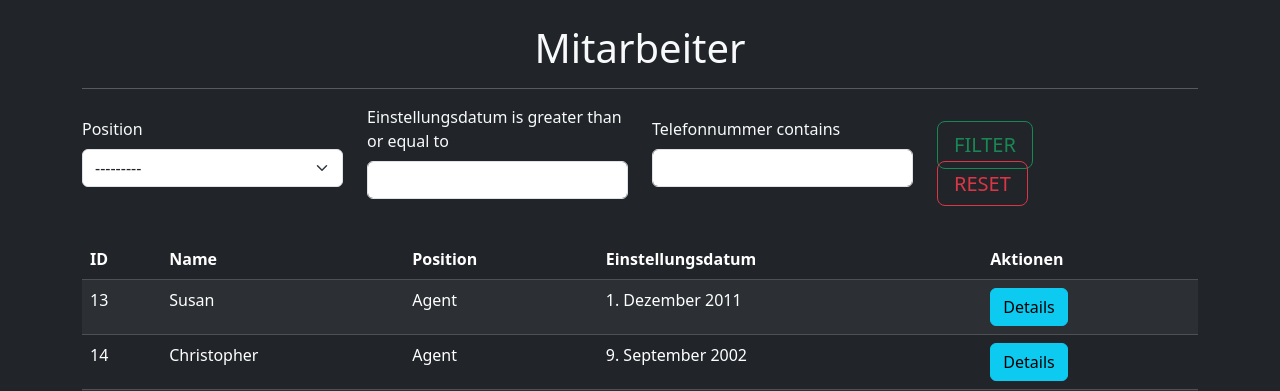
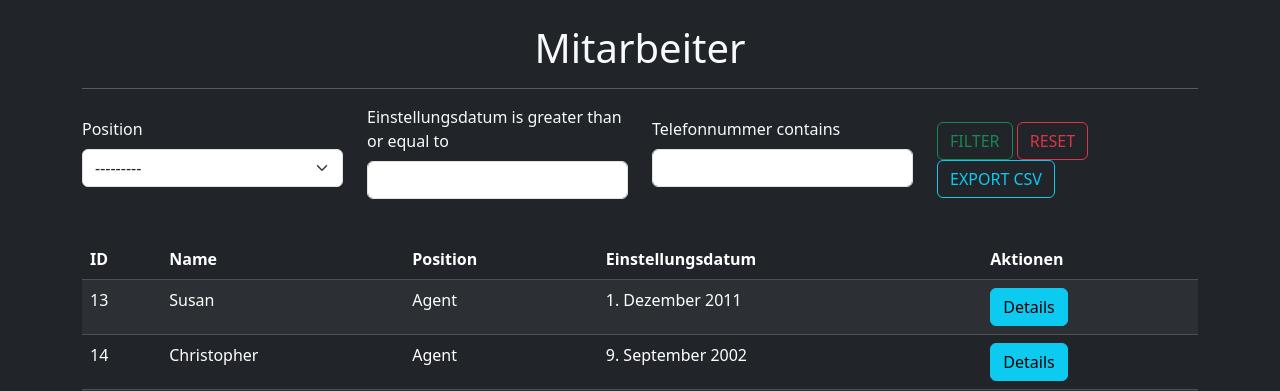
Before and after one commit to dennisjanvogt/django_apps, a Django app: page /versicherung/mitarbeiter/ in a window 1280 px wide. Shown: the part 56-447 px from the top of the page. Run offline with Django 4.2, Linux system fonts and the light colour scheme; a user stored in the database is signed in; data comes from the database, SQL or seed files in the repository; some libraries are stand-ins or nearby versions.

Commit message:
added mitarbeiter versicherung csv export

```diff
--- a/versicherung/templates/mitarbeiter/mitarbeiter_list.html
+++ b/versicherung/templates/mitarbeiter/mitarbeiter_list.html
@@ -14,11 +14,15 @@
             {{ field|as_crispy_field }}
         </div>
         {% endfor %}
-        <div class="col-md-2">
-            <button class="d-inline btn btn-lg btn-outline-success"
+        <div class="col-md-3">
+            <button class="btn btn-outline-success"
                 type="submit">FILTER</button>
             <a href="{% url 'mitarbeiter_list' %}"
-                class="d-inline btn btn-lg btn-outline-danger">RESET</a>
+                class="btn btn-outline-danger">RESET</a>
+            <a
+                href="{% url 'export_mitarbeiter_csv' %}?{{ request.GET.urlencode }}"
+                class="btn btn-outline-info">EXPORT CSV</a>
+
         </div>
     </div>
 </form>
--- a/versicherung/urls/mitarbeiter_urls.py
+++ b/versicherung/urls/mitarbeiter_urls.py
@@ -1,6 +1,7 @@
 from django.urls import path
 
 from ..views.mitarbeiter_views import (
+    export_mitarbeiter_csv,
     mitarbeiter_list,
     mitarbeiter_create,
     mitarbeiter_delete,
@@ -22,4 +23,7 @@ urlpatterns = [
         mitarbeiter_delete,
         name="mitarbeiter_delete",
     ),
+    path(
+        "mitarbeiter/export_csv/", export_mitarbeiter_csv, name="export_mitarbeiter_csv"
+    ),
 ]
--- a/versicherung/views/mitarbeiter_views.py
+++ b/versicherung/views/mitarbeiter_views.py
@@ -1,4 +1,5 @@
-from django.http import HttpRequest
+import csv
+from django.http import HttpRequest, HttpResponse
 from django.shortcuts import get_object_or_404, render, redirect
 from django.contrib import messages
 
@@ -64,3 +65,21 @@ def mitarbeiter_delete(request: HttpRequest, pk: int):
         return redirect("mitarbeiter_list")
     context = {"mitarbeiter": mitarbeiter}
     return render(request, "mitarbeiter/mitarbeiter_confirm_delete.html", context)
+
+
+def export_mitarbeiter_csv(request):
+    response = HttpResponse(content_type="text/csv")
+    response["Content-Disposition"] = 'attachment; filename="mitarbeiter.csv"'
+
+    writer = csv.writer(response)
+    writer.writerow(["ID", "Name", "Position", "Einstellungsdatum", "Telefonnummer"])
+
+    mitarbeiter_filter = MitarbeiterFilter(
+        request.GET, queryset=Mitarbeiter.objects.all()
+    )
+    for mitarbeiter in mitarbeiter_filter.qs.values_list(
+        "id", "user", "position", "einstellungsdatum", "telefonnummer"
+    ):
+        writer.writerow(mitarbeiter)
+
+    return response
```
